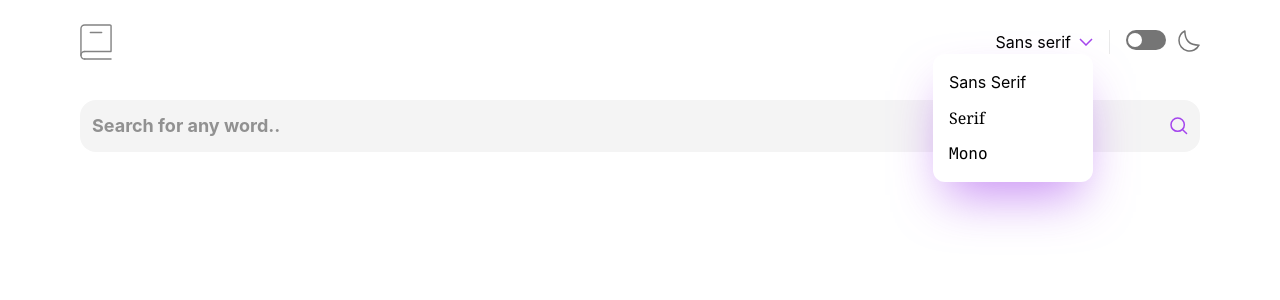
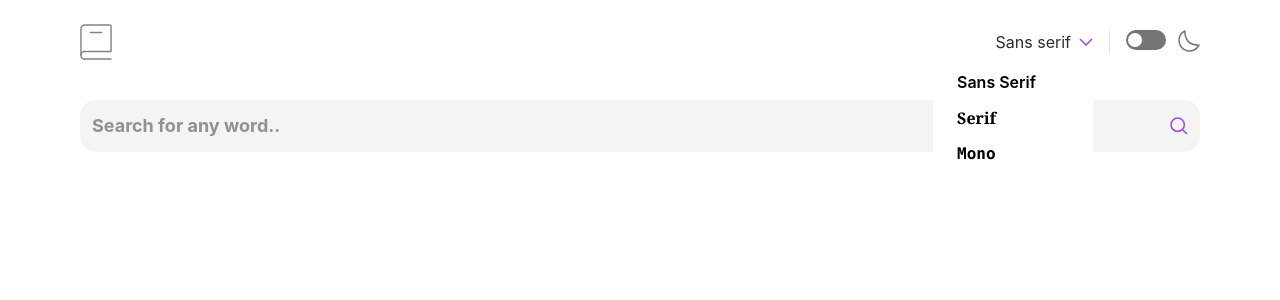
Before and after one commit to ZTanvir/fem-dictonary-app, a React (Vite) app: page / in a window 1280 px wide. Both pictures are taken after a click on the button "Sans serif". Shown: the top 300 px of the page. Built offline with nearby package versions, Linux system fonts and the light colour scheme; no server answers.

Commit message:
add dark mode to header and form

```diff
--- a/src/App.tsx
+++ b/src/App.tsx
@@ -45,7 +45,9 @@ function App() {
   };
 
   return (
-    <main className={clsx("flex min-h-screen flex-col", fontType)}>
+    <main
+      className={clsx("flex min-h-screen flex-col dark:bg-black", fontType)}
+    >
       <Container>
         <Header />
         <SearchWordForm handleSearchWord={handleSearchWord} />
--- a/src/components/Header.tsx
+++ b/src/components/Header.tsx
@@ -38,39 +38,42 @@ export default function Header() {
   }
 
   return (
-    <header className="flex items-center bg-white">
+    <header className="flex items-center bg-white dark:bg-black">
       <img className="mr-auto w-8" src={LogoImg} alt="Logo" />
       <div className="flex">
         <div className="relative">
-          <button className="flex gap-2" onClick={handleOpenDialog}>
+          <button
+            className="text-light-black flex gap-2 hover:cursor-pointer dark:text-white"
+            onClick={handleOpenDialog}
+          >
             {generateFontName(fontType as FontList)}
             <span className="self-center">
               <DownArrowImg />
             </span>
           </button>
           <dialog
-            className="shadow-fantasia/60 left-auto z-1 w-40 rounded-xl py-4 shadow-2xl"
+            className="dark:bg-retro-black left-auto z-1 w-40 rounded-xl py-4"
             ref={dialogEl}
           >
-            <div className="flex flex-col space-y-3">
+            <div className="flex flex-col space-y-3 font-semibold dark:text-white">
               <button
                 onClick={handleCloseDialog}
                 value="font-sans"
-                className="pl-4 text-left font-sans hover:cursor-pointer"
+                className="hover:text-fantasia pl-6 text-left font-sans hover:cursor-pointer"
               >
                 Sans Serif
               </button>
               <button
                 value="font-serif"
                 onClick={handleCloseDialog}
-                className="pl-4 text-left font-serif hover:cursor-pointer"
+                className="hover:text-fantasia pl-6 text-left font-serif hover:cursor-pointer"
               >
                 Serif
               </button>
               <button
                 value="font-mono"
                 onClick={handleCloseDialog}
-                className="pl-4 text-left font-mono hover:cursor-pointer"
+                className="hover:text-fantasia pl-6 text-left font-mono hover:cursor-pointer"
               >
                 Mono
               </button>
--- a/src/components/SearchWordForm.tsx
+++ b/src/components/SearchWordForm.tsx
@@ -31,7 +31,7 @@ export default function SearchWordForm({
           name="search"
           id="search"
           className={clsx(
-            "bg-wild-sand text-light-black w-full rounded-2xl p-3 text-lg font-bold ring-0 transition duration-200 outline-none hover:ring-2 focus:ring-2 active:ring-1",
+            "bg-wild-sand dark:bg-retro-black text-light-black w-full rounded-2xl p-3 text-lg font-bold ring-0 transition duration-200 outline-none hover:ring-2 focus:ring-2 active:ring-1 dark:text-white dark:placeholder:text-white",
 
             errorMsg
               ? "focus:ring-hot-kiss active:ring-hot-kiss caret-fantasia hover:ring-hot-kiss"
```
